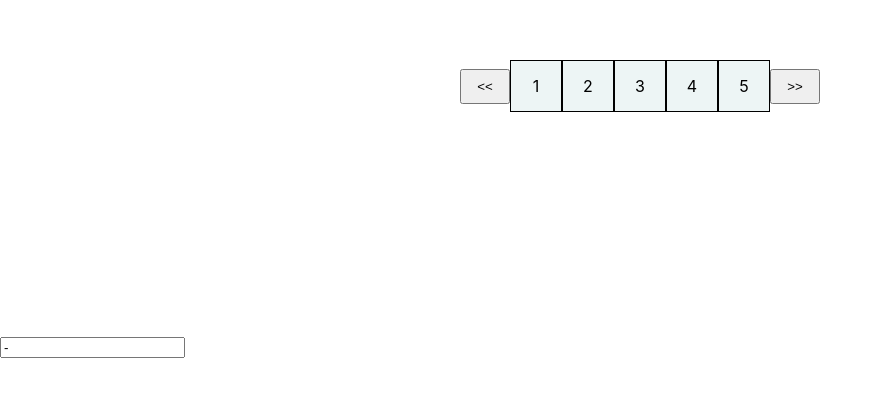
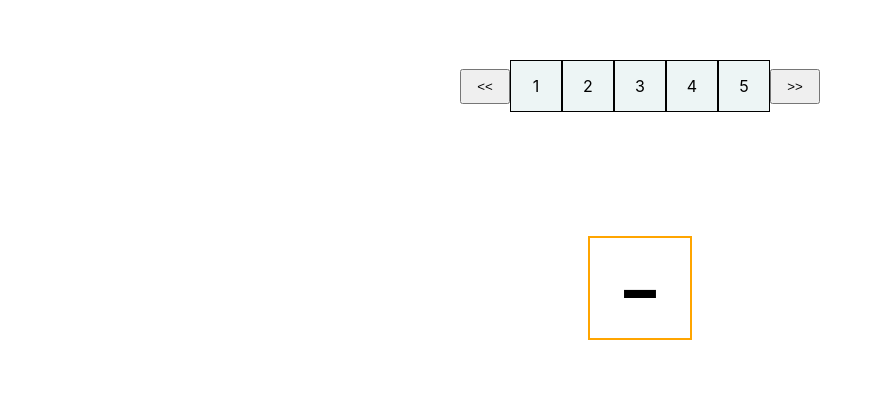
Before and after one commit to AlvaroCabero/W04Ex04-react-numbers, a React (Create React App) app: page / in a window 1280 px wide. Shown: the part 164-560 px from the top of the page, without its empty margins (0-883 px from the left). Built offline with nearby package versions, Linux system fonts and the light colour scheme.

Commit message:
:rocket: Miniscreen Component Working

```diff
--- a/src/App.css
+++ b/src/App.css
@@ -56,3 +56,14 @@ button {
   width: 50px;
   height: 35px;
 }
+.miniscreen {
+  display: flex;
+  justify-content: center;
+  align-items: center;
+  width: 100px;
+  height: 100px;
+  font-size: 100px;
+  border: 2px solid orange;
+
+  margin-top: -100px;
+}
--- /dev/null
+++ b/src/Miniscreen.css
@@ -0,0 +1,6 @@
+.miniscreen {
+  width: 200px;
+  height: 200px;
+  font-size: 500px;
+  border: 2px solid orange;
+}
--- a/src/Miniscreen.js
+++ b/src/Miniscreen.js
@@ -1,5 +1,5 @@
 const Miniscreen = ({ number }) => {
-  return <input type="text" value={number} readOnly />;
+  return <div className="miniscreen">{number}</div>;
 };
 
 export default Miniscreen;
--- a/src/index.css
+++ b/src/index.css
@@ -1,13 +1,20 @@
 body {
   margin: 0;
-  font-family: -apple-system, BlinkMacSystemFont, 'Segoe UI', 'Roboto', 'Oxygen',
-    'Ubuntu', 'Cantarell', 'Fira Sans', 'Droid Sans', 'Helvetica Neue',
+  font-family: -apple-system, BlinkMacSystemFont, "Segoe UI", "Roboto", "Oxygen",
+    "Ubuntu", "Cantarell", "Fira Sans", "Droid Sans", "Helvetica Neue",
     sans-serif;
   -webkit-font-smoothing: antialiased;
   -moz-osx-font-smoothing: grayscale;
 }
 
 code {
-  font-family: source-code-pro, Menlo, Monaco, Consolas, 'Courier New',
+  font-family: source-code-pro, Menlo, Monaco, Consolas, "Courier New",
     monospace;
 }
+
+#root {
+  display: flex;
+  flex-direction: column;
+  justify-content: center;
+  align-items: center;
+}
```
